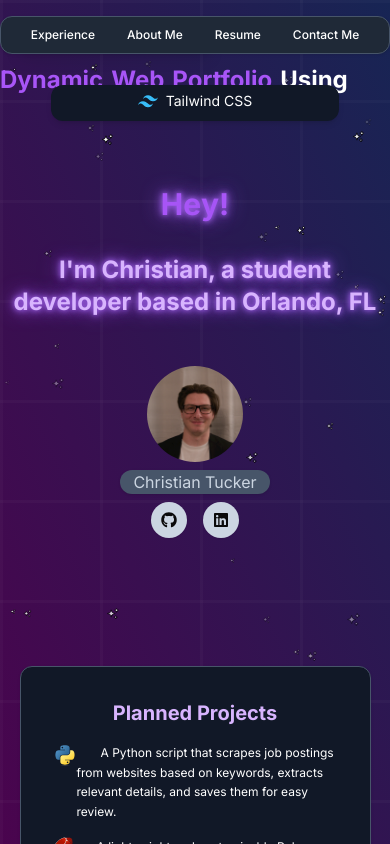
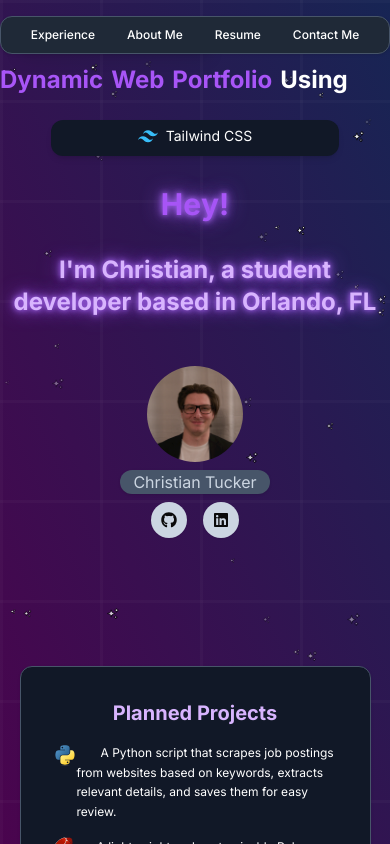
Before and after one commit to ctucker41/web-portfolio, a Next.js app: page / in a window 390 px wide. Shown: the top 844 px of the page. Built offline with nearby package versions, Linux system fonts and the light colour scheme.

Commit message:
Fixed spacing on new header file for mobile

```diff
--- a/src/components/ui/IntroText.tsx
+++ b/src/components/ui/IntroText.tsx
@@ -8,7 +8,8 @@ export default function IntroText() {
     const heyText = "Hey!";
 
     return (
-        <>
+        <div className="flex-row">
+
             <AnimatedText />
             <VerticalTechScroller />
 
@@ -62,6 +63,6 @@ export default function IntroText() {
                     {"I'm Christian, a student developer based in Orlando, FL"}
                 </motion.span>
             </motion.div>
-</>
+        </div>
     );
 }
```
Lines whose indentation alone changed are shown as unchanged.
